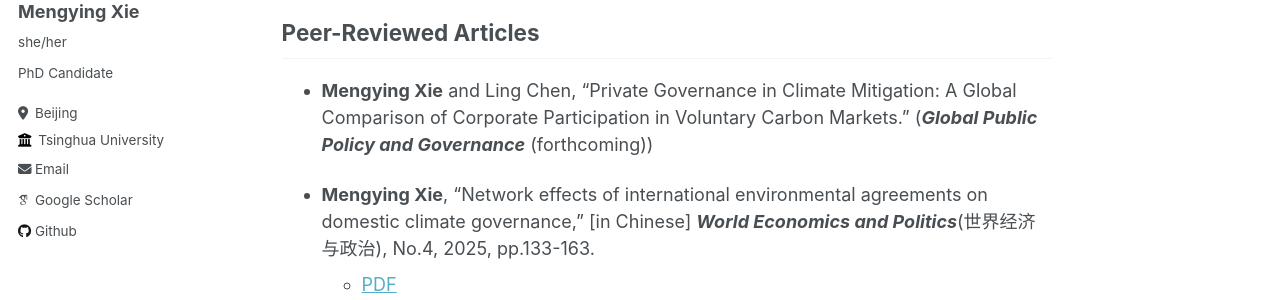
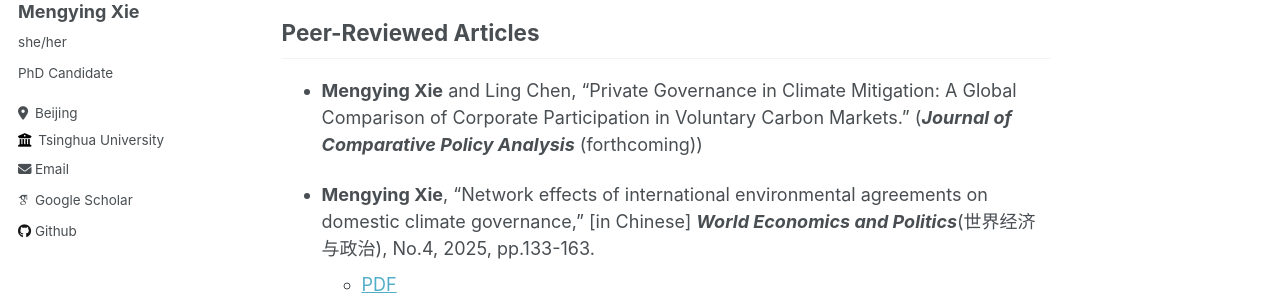
Before and after one commit to xiemythu/xiemythu.github.io, a Jekyll site: the page built from _pages/research.md, in a window 1280 px wide and 900 px high. Shown: the part 315-615 px from the top of the window. Built offline with Jekyll 4.4.1, drawn with Linux system fonts in a browser that asks for light colours; some web fonts are replaced.

Commit message:
Update research.md

```diff
--- a/_pages/research.md
+++ b/_pages/research.md
@@ -11,7 +11,7 @@ author_profile: true
 
 
 ## Peer-Reviewed Articles
-* **Mengying Xie** and  Ling Chen, “Private Governance in Climate Mitigation: A Global Comparison of Corporate Participation in Voluntary Carbon Markets." (***Global Public Policy and Governance*** (forthcoming))
+* **Mengying Xie** and  Ling Chen, “Private Governance in Climate Mitigation: A Global Comparison of Corporate Participation in Voluntary Carbon Markets." (***Journal of Comparative Policy Analysis*** (forthcoming))
 
 *  **Mengying Xie**, "Network effects of international environmental agreements on domestic climate governance," [in Chinese] ***World Economics and Politics***(世界经济与政治), No.4, 2025, pp.133-163.
     + [PDF](https://xiemythu.github.io/files/wpe_2025.pdf)
```
